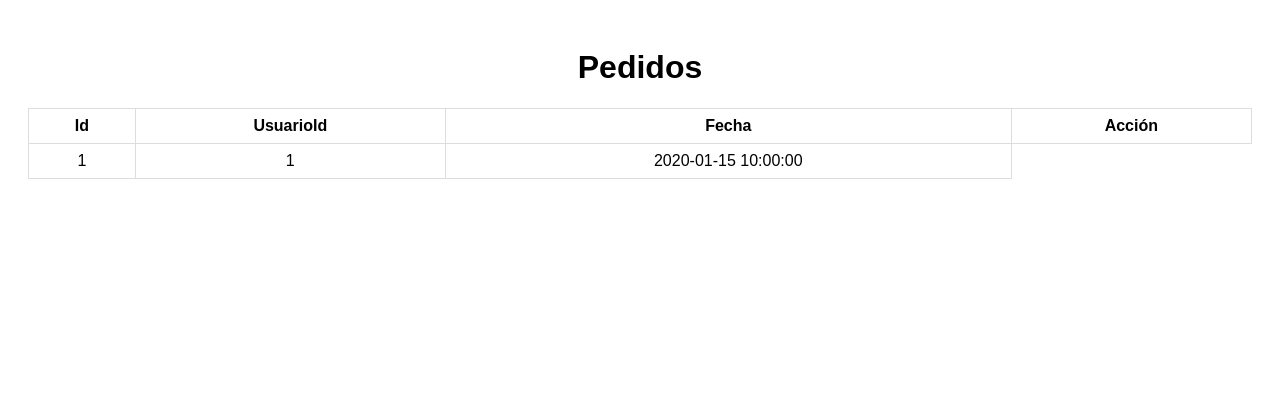
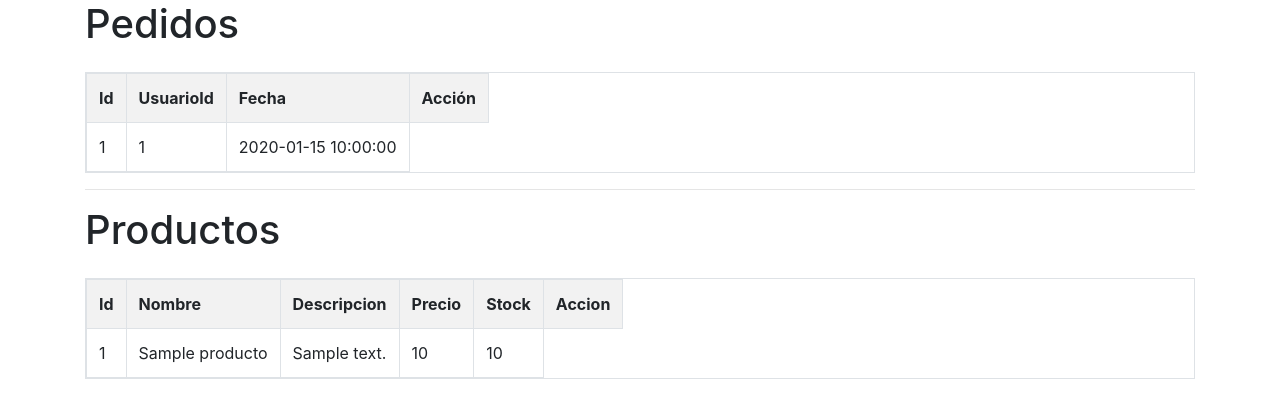
Before and after one commit to anietooo/DWES_P3_LuisJ_AlejandroN, a PHP site: page /admin.php in a window 1280 px wide. Shown: the top 418 px of the page. Run offline with PHP 8.4, Linux system fonts and the light colour scheme; tables that the repository leaves empty or names only in its code hold one stand-in row (values such as "Sample post").

Commit message:
Tablas Admin - pedidos y Productos

```diff
--- a/admin.php
+++ b/admin.php
@@ -6,46 +6,13 @@
     <meta name="viewport" content="width=device-width, initial-scale=1.0">
     <title>Admin Dashboard</title>
     <link rel="stylesheet">
-    <style>
-        body {
-            font-family: Arial, sans-serif;
-            padding: 20px;
-        }
-
-        h1 {
-            text-align: center;
-        }
-
-        table {
-            width: 100%;
-            margin: 20px 0;
-            border-collapse: collapse;
-        }
-
-        th,
-        td {
-            border: 1px solid #ddd;
-            padding: 8px;
-            text-align: center;
-        }
-
-        a {
-            text-decoration: none;
-            color: white;
-            background-color: #007bff;
-            padding: 5px 10px;
-            border-radius: 5px;
-        }
-
-        a:hover {
-            background-color: #0056b3;
-        }
-    </style>
+    <link href="https://stackpath.bootstrapcdn.com/bootstrap/4.5.2/css/bootstrap.min.css" rel="stylesheet">
 </head>
 
 <body>
-    <h1>Pedidos</h1>
-    <table>
+    <div class="container mt5">
+    <h1 class="mb-4">Pedidos</h1>
+    <table class=" table table-responsive table-bordered table-striped">
         <tr>
             <th>Id</th>
             <th>UsuarioId</th>
@@ -76,6 +43,46 @@
         $conn->close();
         ?>
     </table>
+
+    <hr>
+    <h1 class="mb-4">Productos</h1>
+    <table class="table table-responsive table-bordered table-striped">
+        <tr>
+            <th>Id</th>
+            <th>Nombre</th>
+            <th>Descripcion</th>
+            <th>Precio</th>
+            <th>Stock</th>
+            <th>Accion</th>
+        </tr>
+
+        <?php
+        $conn = new mysqli("127.0.0.1", "root", "Sandia4you", "DWES_P3_LuisJ_AlejandroN");
+
+        if ($conn->connect_error) {
+            die("Conexión fallida: " . $conn->connect_error);
+        }
+
+        $stmt = $conn->prepare("SELECT id, nombre, descripcion , precio, stock FROM Producto");
+        $stmt->execute();
+        $result = $stmt->get_result();
+
+        while ($row = $result->fetch_assoc()) {
+            echo "<tr>
+                    <td>" . $row['id'] . "</td>
+                    <td>" . $row['nombre'] . "</td>
+                    <td>" . $row['descripcion'] . "</td>
+                    <td>" . $row['precio'] . "</td>
+                    <td>" . $row['stock'] . "</td>
+                </tr>";
+        }
+
+        $stmt->close();
+        $conn->close();
+        ?>
+    </table>
+    </div>
+
 </body>
 
 </html>
```
